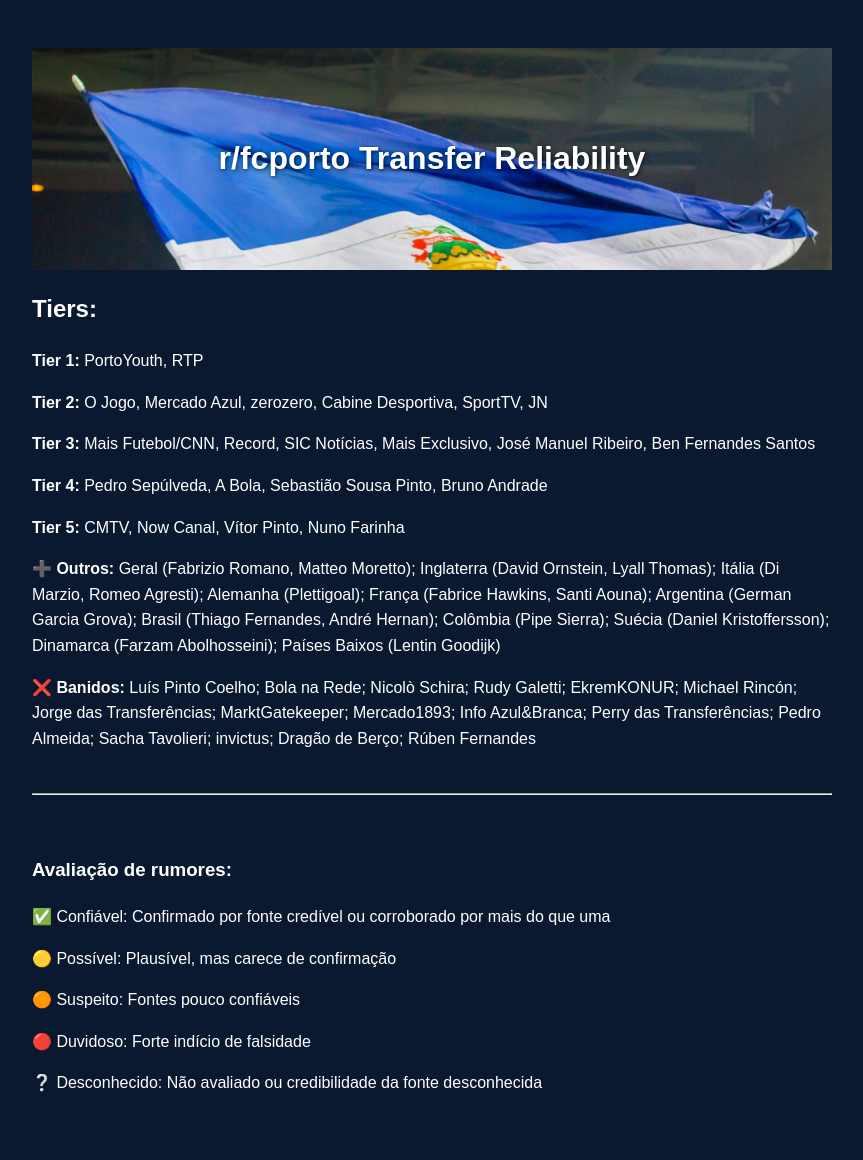
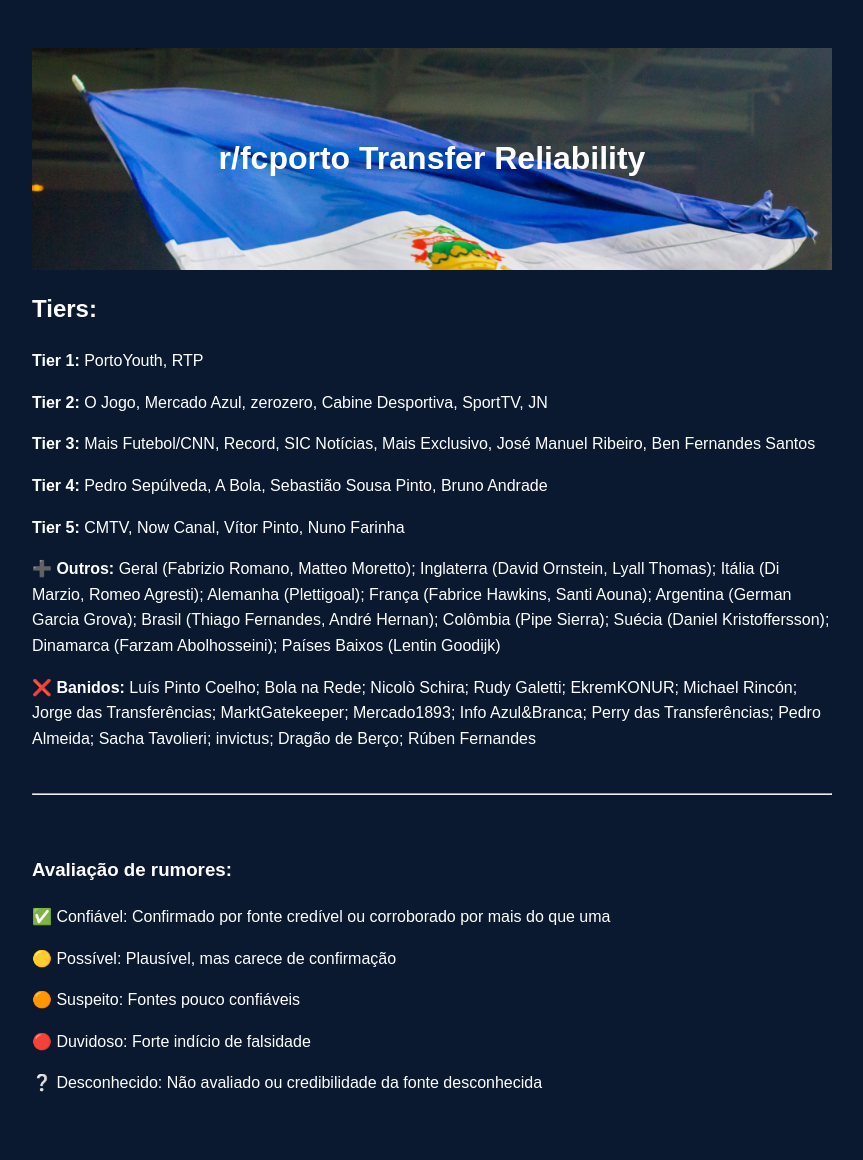
Before and after one commit to Azrial1739/teste-transfer, a Jekyll site: the page built from index.md, in a window 1280 px wide. Shown: the whole page, without its empty margins (208-1071 px from the left). Built offline with Jekyll 4.4.1, drawn with Linux system fonts in a browser that asks for light colours.

Commit message:
Update default.html

```diff
--- a/_layouts/default.html
+++ b/_layouts/default.html
@@ -23,7 +23,7 @@
     padding: 4rem 1rem;
     text-align: center;
     color: black;
-    text-shadow: 1px 1px 4px rgba(0,0,0,0.7);
+    text-shadow: none;
   }
   </style>
 </head>
```
